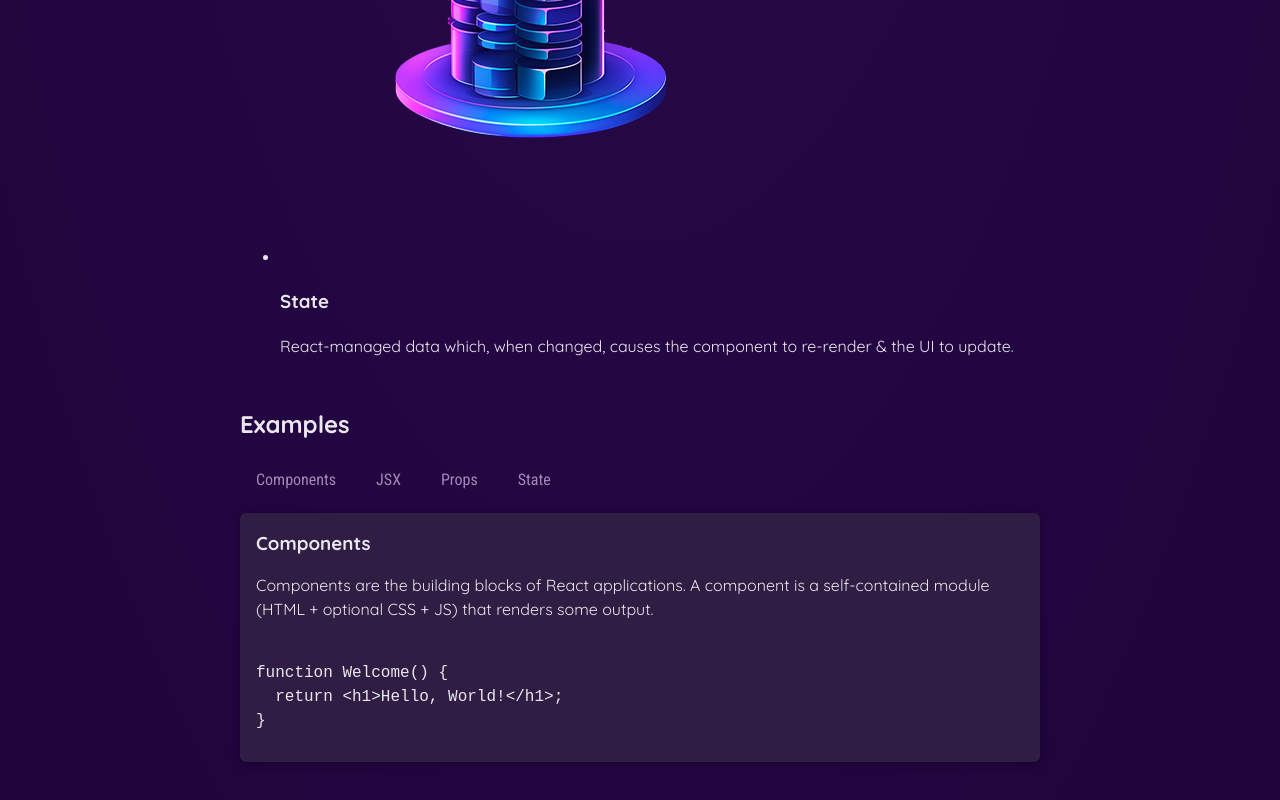
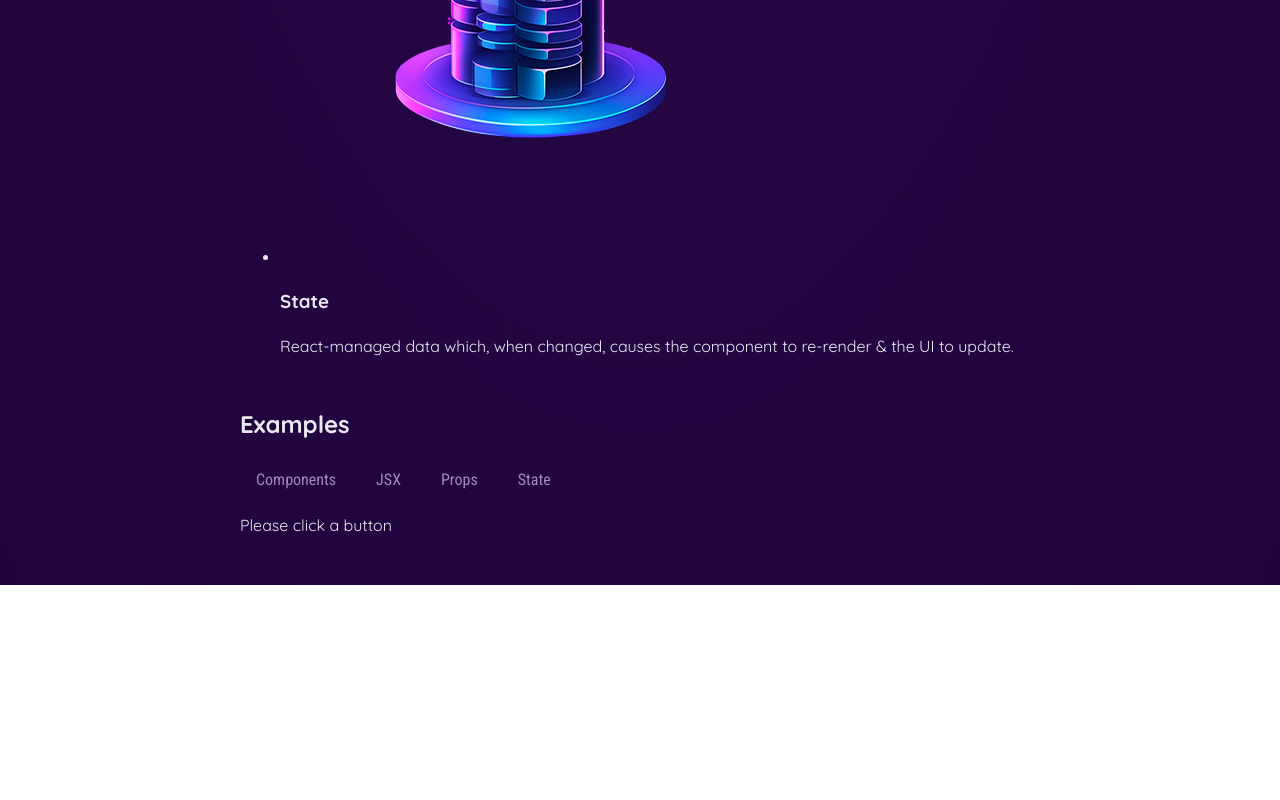
Before and after one commit to MargaretMugo/learnreact, a React (Vite) app in the folder 01-starting project/: page / in a window 1280 px wide. Shown: the part 2706-3506 px from the top of the page. After the commit the page ends 3291 px from the top, so only its background shows below. Built offline with nearby package versions, Linux system fonts and the light colour scheme.

Commit message:
react essentials deep dive for components

```diff
--- a/01-starting project/src/App.jsx
+++ b/01-starting project/src/App.jsx
@@ -1,54 +1,15 @@
-import { useState } from 'react';
-import componentsImg from './assets/components.png';
-import { CORE_CONCEPTS } from './data.js';
-import { EXAMPLES } from './data.js';
-import Header  from './components/Header/Header.jsx';
-import CoreConcept from './components/CoreConcept/CoreConcept.jsx';
-import TabButton from './components/TabButton.jsx';
+import Header from './components/Header/Header.jsx';
+import CoreConcepts from './components/CoreConcepts.jsx';
+import Examples from './components/Examples.jsx';
 
 function App() {
-  // const stateArray= useState('Please click a button');
-  const [ selectedTopic, setSelectedTopic ]= useState('components');
-  let tabContent = 'Please click a button'
-  function handleSelect(selectedButton){
-    //selectedButton -> 'components', 'jsx', 'props', 'state'
-    setSelectedTopic(selectedButton);
-    console.log(selectedTopic);
-  }
-  console.log('APP COMPONENT RENDERING');
+
   return (
     <div>
       <Header />
       <main>
-        <section id="core-concepts">
-          <h2>Core Concepts</h2>
-          <ul>
-            <CoreConcept
-              title={CORE_CONCEPTS[0].title}
-              description={CORE_CONCEPTS[0].description}
-              image={CORE_CONCEPTS[0].image}
-            />
-            <CoreConcept {...CORE_CONCEPTS[1]}/>
-            <CoreConcept {...CORE_CONCEPTS[2]}/>
-            <CoreConcept {...CORE_CONCEPTS[3]}/>
-          </ul>
-        </section>
-        <section id="examples">
-          <h2>Examples</h2>
-          <menu>
-            <TabButton onSelect={() => handleSelect('components')}>Components</TabButton>
-            <TabButton onSelect={() => handleSelect('jsx')}>JSX</TabButton>
-            <TabButton onSelect={() => handleSelect('props')}>Props</TabButton>
-            <TabButton onSelect={() => handleSelect('state')}>State</TabButton>
-          </menu>
-          <div id="tab-content">
-            <h3>{EXAMPLES[selectedTopic].title}</h3>
-            <p>{EXAMPLES[selectedTopic].description}</p>
-            <pre>
-              <code>{EXAMPLES[selectedTopic].code}</code>
-            </pre>
-          </div>
-        </section>
+        <CoreConcepts/>
+        <Examples/>
       </main>
     </div>
   );
--- /dev/null
+++ b/01-starting project/src/components/CoreConcepts.jsx
@@ -0,0 +1,13 @@
+import CoreConcept from "./CoreConcept";
+import { CORE_CONCEPTS } from "../data";
+
+export default function CoreConcepts() {
+    return (
+        <section id="core-concepts">
+            <h2>Core Concepts</h2>
+            <ul>
+                {CORE_CONCEPTS.map((conceptItem) => (<CoreConcept {...conceptItem} />))}
+            </ul>
+        </section>
+    );
+}
--- /dev/null
+++ b/01-starting project/src/components/Examples.jsx
@@ -0,0 +1,37 @@
+import { useState } from 'react';
+import { EXAMPLES } from '../data';
+import TabButton from "./TabButton";
+import Section from './Section';
+
+export default function Examples() {
+    // const stateArray= useState('Please click a button');
+    const [selectedTopic, setSelectedTopic] = useState();
+
+    function handleSelect(selectedButton) {
+        //selectedButton -> 'components', 'jsx', 'props', 'state'
+        setSelectedTopic(selectedButton);
+        console.log(selectedTopic);
+    }
+    let tabContent = <p>Please click a button</p>;
+    if (selectedTopic) {
+        tabContent = (<div id="tab-content">
+            <h3>{EXAMPLES[selectedTopic].title}</h3>
+            <p>{EXAMPLES[selectedTopic].description}</p>
+            <pre>
+                <code>{EXAMPLES[selectedTopic].code}</code>
+            </pre>
+        </div>
+        )
+    }
+    return (
+        <Section title = "Examples" id="examples">
+            <menu>
+                <TabButton isSelected={selectedTopic == 'components'} onSelect={() => handleSelect('components')}>Components</TabButton>
+                <TabButton isSelected={selectedTopic == 'jsx'} onSelect={() => handleSelect('jsx')}>JSX</TabButton>
+                <TabButton isSelected={selectedTopic == 'props'} onSelect={() => handleSelect('props')}>Props</TabButton>
+                <TabButton isSelected={selectedTopic == 'state'} onSelect={() => handleSelect('state')}>State</TabButton>
+            </menu>
+            {tabContent}
+        </Section>
+    );
+}
--- /dev/null
+++ b/01-starting project/src/components/Section.jsx
@@ -0,0 +1,8 @@
+export default function Section({ title, id, children }) {
+    return (
+        <section id = {id}>
+            <h2>{title}</h2>
+            {children}
+        </section>
+    );
+}
--- a/01-starting project/src/components/TabButton.jsx
+++ b/01-starting project/src/components/TabButton.jsx
@@ -1,8 +1,8 @@
-export default function TabButton({children , onSelect}) {
+export default function TabButton({children , onSelect, isSelected}) {
     console.log('TAB BUTTON RENDERING');
     return (
         <li>
-            <button onClick={onSelect}>{children}
+            <button className = {isSelected ? 'active' : undefined} onClick={onSelect}>{children}
             </button>
         </li>
     );
--- a/01-starting project/src/index.jsx
+++ b/01-starting project/src/index.jsx
@@ -1,7 +1,9 @@
+import React from 'react';
 import ReactDOM from "react-dom/client";
 
 import App from "./App.jsx";
 import "./index.css";
 
 const entryPoint = document.getElementById("root");
-ReactDOM.createRoot(entryPoint).render(<App />);
+// ReactDOM.createRoot(entryPoint).render(<App />);
+ReactDOM.createRoot(entryPoint).render(React.createElement(App));
```
Also changed, not shown: 01-starting project/src/components/CoreConcept.css (renamed from 01-starting project/src/components/CoreConcept/CoreConcept.css), 01-starting project/src/components/CoreConcept.jsx (renamed from 01-starting project/src/components/CoreConcept/CoreConcept.jsx).
